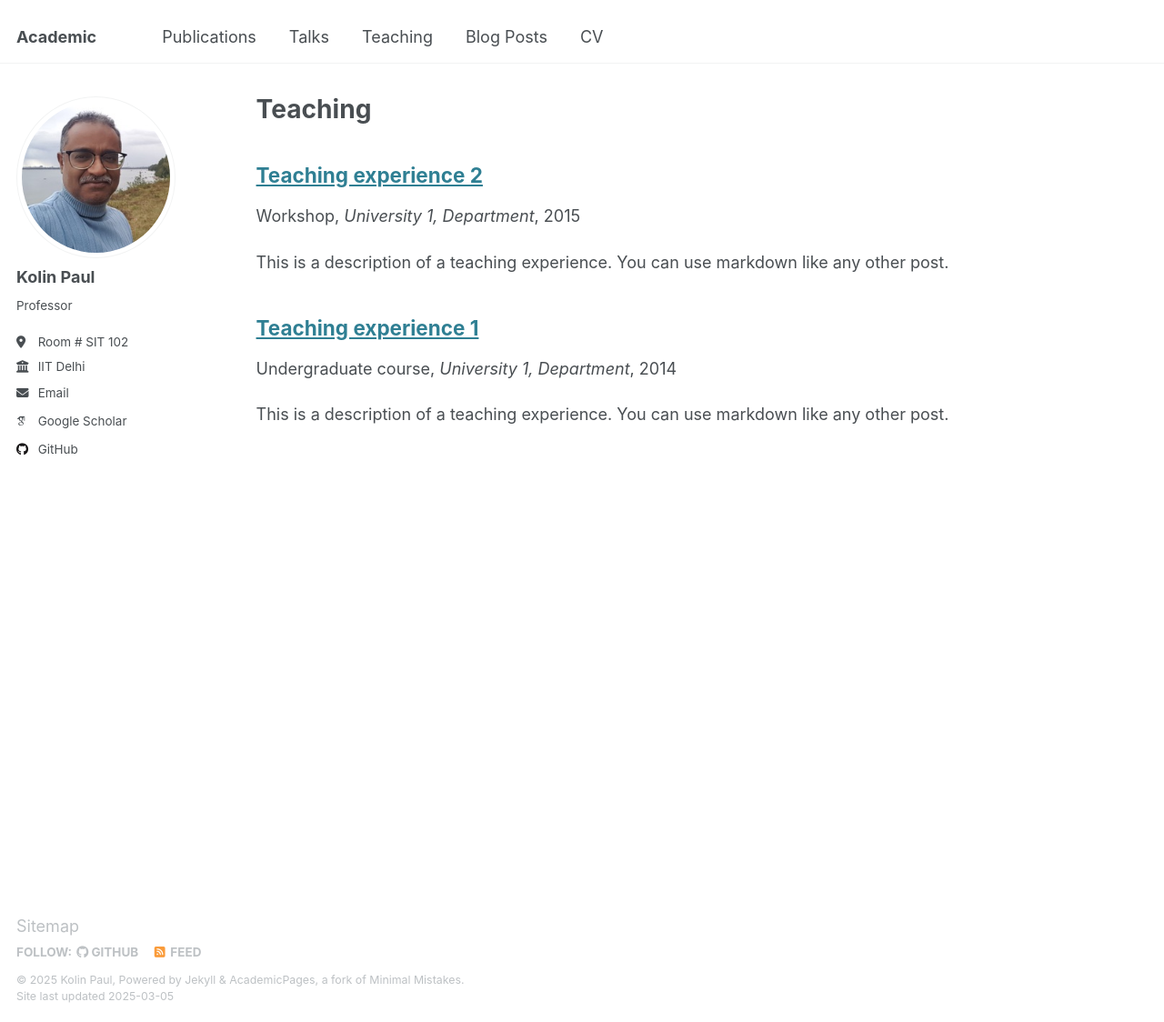
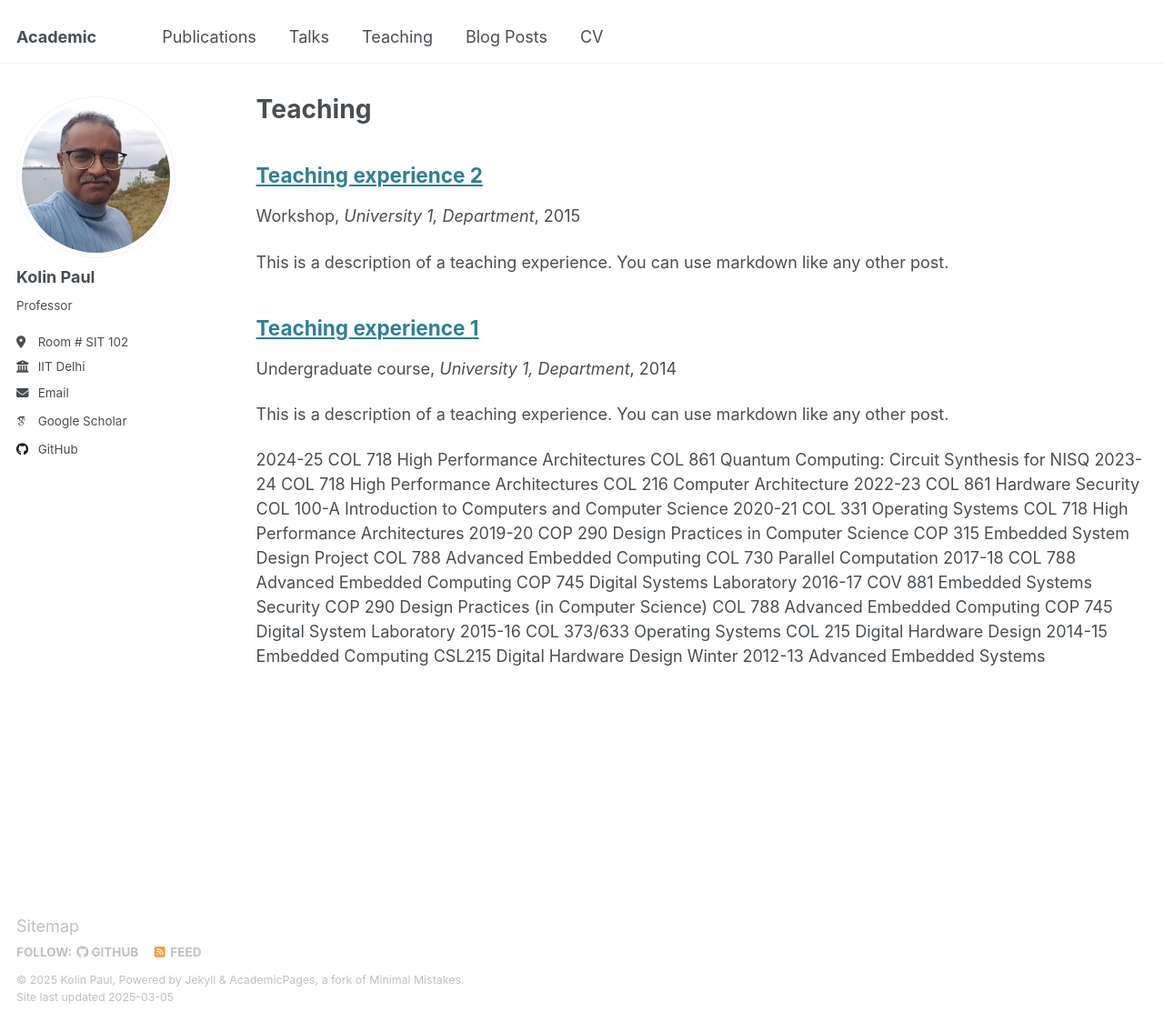
Before and after one commit to kolinpaul/kolinpaul.github.io, a Jekyll site: the page built from _pages/teaching.html, in a window 1280 px wide and 1124 px high. Shown: the whole window at 91% size. Built offline with Jekyll 4.4.1, drawn with Linux system fonts in a browser that asks for light colours; some web fonts are replaced.

Commit message:
Update teaching.html

```diff
--- a/_pages/teaching.html
+++ b/_pages/teaching.html
@@ -10,3 +10,55 @@ author_profile: true
 {% for post in site.teaching reversed %}
   {% include archive-single.html %}
 {% endfor %}
+
+2024-25
+
+COL 718 High Performance Architectures
+COL 861 Quantum Computing: Circuit Synthesis for NISQ
+
+2023-24
+
+COL 718 High Performance Architectures
+COL 216 Computer Architecture
+
+2022-23
+
+COL 861 Hardware Security
+COL 100-A Introduction to Computers and Computer Science
+
+2020-21
+
+COL 331 Operating Systems
+COL 718 High Performance Architectures
+
+2019-20
+
+COP 290 Design Practices in  Computer Science
+COP 315 Embedded System Design Project
+COL 788 Advanced Embedded Computing
+COL 730 Parallel Computation
+
+2017-18
+
+COL 788 Advanced Embedded Computing
+COP 745 Digital Systems Laboratory
+
+
+2016-17
+
+COV 881 Embedded Systems Security
+COP 290 Design Practices (in Computer Science)
+COL 788 Advanced Embedded Computing
+COP 745 Digital System Laboratory
+
+2015-16
+
+COL 373/633 Operating Systems
+COL 215 Digital Hardware Design
+
+2014-15
+Embedded Computing
+CSL215 Digital Hardware Design
+
+Winter 2012-13
+Advanced Embedded Systems
```
